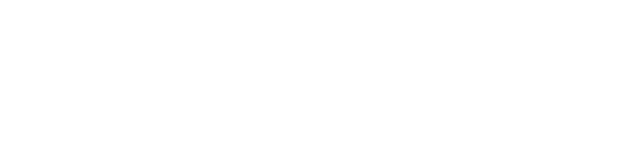
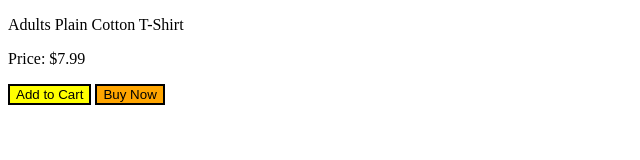
Before and after one commit to abrarDev94/JavaScript-Learning-Course, a plain HTML site: page index.html in a window 1280 px wide. Shown: the whole page, without its empty margins (0-640 px from the left). Drawn offline with Linux system fonts and the light colour scheme.

Commit message:
creat 2 buttons using html & css

```diff
--- a/index.html
+++ b/index.html
@@ -1,5 +1,24 @@
-<html>
-    <body>
+<!DOCTYPE html>
+<html lang="en">
+<head>
+    <meta charset="UTF-8">
+    <meta name="viewport" content="width=device-width, initial-scale=1.0">
+    <title>Document</title>
+    <style>
+        #cart{
+            background-color: yellow;color: black;border: solid 2px;
+        }
+#buy{
+    background-color: orange;color: black;border: solid 2px;
+}
 
-    </body>
+    </style>
+</head>
+<body>
+    <p>Adults Plain Cotton T-Shirt  </p>
+    <p>Price: $7.99</p>
+    <button id="cart" onclick="alert('Added')" >Add to Cart</button>
+    <button id="buy" onclick=" console.log('Loading...'); alert('Purchased')">Buy Now</button>
+
+</body>
 </html>
```
Also changed, not shown: index.js (+19 -1 lines).
